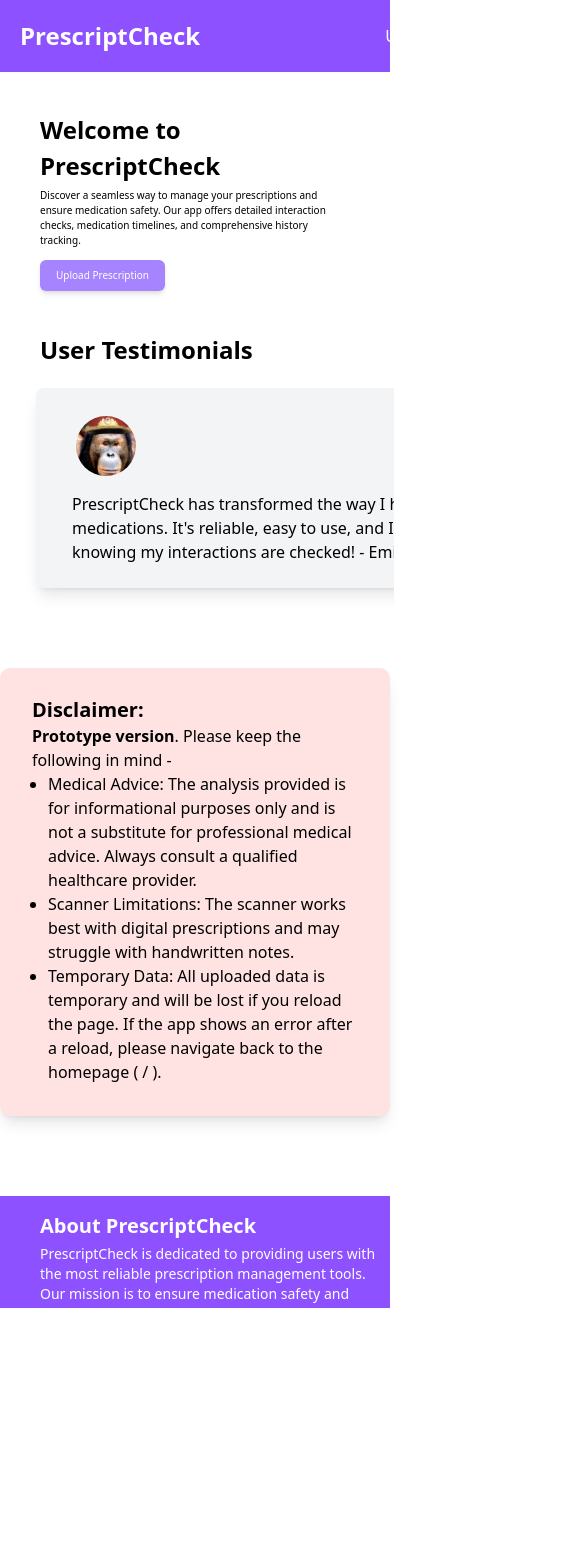
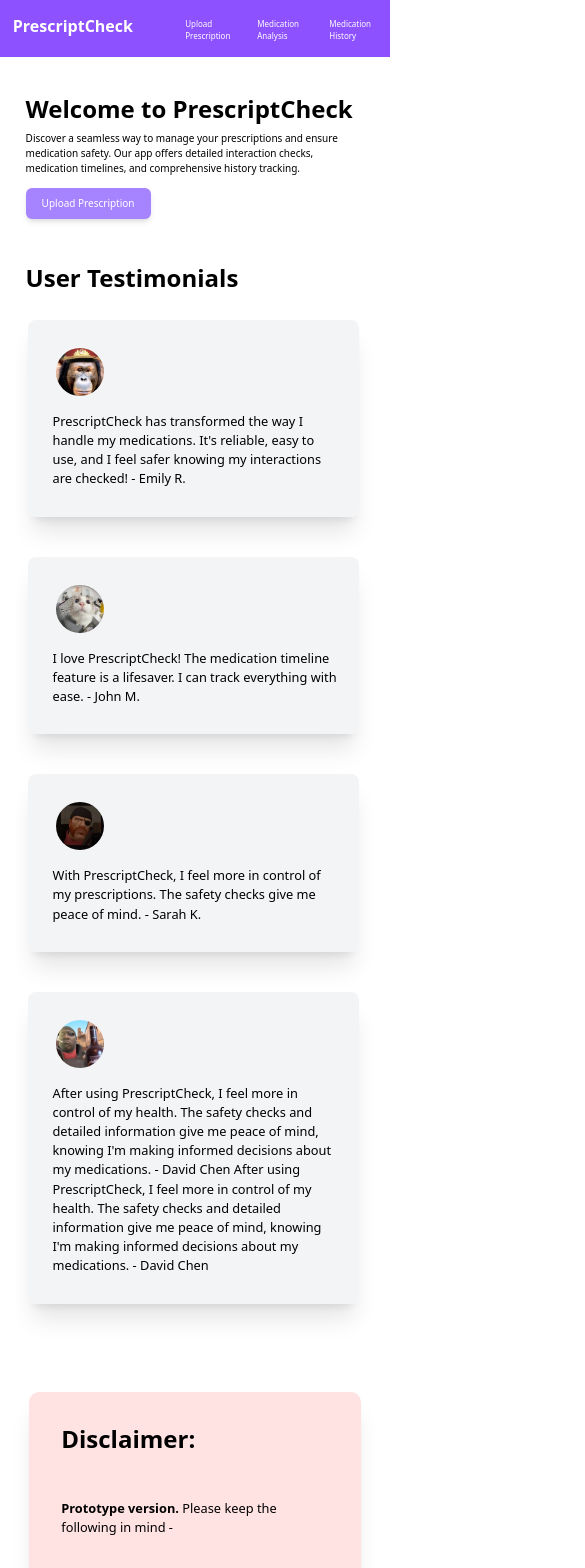
Before and after one commit to ad1tyq/PrescriptCheck, a React (Vite) app in the folder frontend/: page / in a window 390 px wide. Shown: the top 1568 px of the page, 585 px wide, since content can reach past the window. Before the commit the page ends 1408 px from the top, so only its background shows below. Built offline with nearby package versions, Linux system fonts and the light colour scheme.

Commit message:
mobile view: homepage

```diff
--- a/frontend/src/components/disclaimer.jsx
+++ b/frontend/src/components/disclaimer.jsx
@@ -1,15 +1,14 @@
 function Disclaimer() {
     return (
         <div className="flex justify-center">
-            <div className="shadow-lg bg-red-100 my-10 rounded-[10px] w-[72rem] h-auto pb-8 pt-7 px-8 gap-5 flex flex-col justify-center">
-                <p><b className="text-xl my-1">Disclaimer:</b><br/>
-                    <b>Prototype version</b>. Please keep the following in mind -<br/>
-                    <ol className="list-disc pl-4">
+            <div className="shadow-xl bg-red-100 my-10 rounded-[10px] w-[85vw] h-auto pb-8 pt-7 px-8 gap-2 flex flex-col justify-center">
+                <b className="text-[1.5rem] my-[0.1rem]">Disclaimer:</b><br/>
+                    <p className="text-[clamp(0.8rem,1vw,1rem)]"><b>Prototype version.</b> Please keep the following in mind -</p><br/>
+                    <ol className="list-disc pl-[clamp(1rem,1.5vw,1.5rem)] text-[clamp(0.8rem,1vw,1rem)]">
                          <li>Medical Advice: The analysis provided is for informational purposes only and is not a substitute for professional medical advice. Always consult a qualified healthcare provider.</li>
                         <li>Scanner Limitations: The scanner works best with digital prescriptions and may struggle with handwritten notes.</li>
                         <li>Temporary Data: All uploaded data is temporary and will be lost if you reload the page. If the app shows an error after a reload, please navigate back to the homepage ( / ).</li>
                     </ol>
-                </p>
             </div>
         </div>
     )
--- a/frontend/src/components/footer.jsx
+++ b/frontend/src/components/footer.jsx
@@ -1,12 +1,25 @@
 function Footer(){
     return(
         <>
-        <div className="w-[100%] mt-10 h-[7rem] bg-violet-500 flex flex-wrap justify-between">
-            <div className="flex-auto text-white mt-[clamp(1rem,1.4vw,1.4rem)] ml-10">
+        <div className="w-[100%] mt-10 md:h-[7rem] bg-violet-500 h-[30vh] flex flex-wrap justify-between">
+            {/* desktop */}
+            <div className="flex-auto text-white mt-[clamp(1rem,1.4vw,1.4rem)] hidden md:block ml-10">
                 <a href="/" className="font-semibold mb-3 text-xl">About PrescriptCheck</a>
                 <p className="text-sm mt-1">PrescriptCheck is dedicated to providing users with the most reliable prescription management tools. Our mission is to ensure medication safety and efficiency.</p>
             </div>
-            <div className="flex-auto mt-[clamp(1rem,1vw,1rem)] text-white">
+            {/* mobile */}
+            <div className="flex-auto text-white md:hidden mt-[1.6rem] lg:ml-10">
+                <a href="/" className="font-semibold mb-3 text-xl ml-5">About PrescriptCheck</a>
+                <p className="text-xs mt-1 ml-5 w-[90vw]">PrescriptCheck is dedicated to providing users with the most reliable prescription management tools. Our mission is to ensure medication safety and efficiency.</p>
+            </div>
+            {/* desktop */}
+            <div className="flex-auto hidden md:block mt-[clamp(1rem,1vw,1rem)] text-white">
+                <h1 className="font-semibold text-lg">Contact Us</h1>
+                <p className="text-sm">Email: support@prescriptcheck.com</p>
+                <p className="text-sm">Phone: +91 620 054 6831</p>
+            </div>
+            {/* mobile */}
+            <div className="flex-auto md:hidden ml-5 -mt-5 text-white">
                 <h1 className="font-semibold text-lg">Contact Us</h1>
                 <p className="text-sm">Email: support@prescriptcheck.com</p>
                 <p className="text-sm">Phone: +91 620 054 6831</p>
--- a/frontend/src/components/navbar.jsx
+++ b/frontend/src/components/navbar.jsx
@@ -1,13 +1,13 @@
-import { Link, resolvePath, useMatch, useResolvedPath } from "react-router-dom";
+import { Link, useMatch, useResolvedPath } from "react-router-dom";
 function Navbar(){
     return(
         <>
         {/* navbar */}
-        <nav className="flex justify-between bg-violet-500 text-md mb-10 p-5">
+        <nav className="flex justify-between bg-violet-500 text-md mb-[clamp(0rem,4vh,4rem)] py-[clamp(0.9rem,1.4vh,1.4rem)] px-[clamp(0.8rem,1.4vw,1.4rem)]">
             {/* logo */}
-            <Link to="/" className="text-white font-bold text-2xl">PrescriptCheck</Link>
+            <Link to="/" className="text-white font-bold text-[clamp(1rem,1.6vw,1.6rem)]">PrescriptCheck</Link>
             {/* navbar links */}
-            <ul className="flex ml-[clamp(5rem,46vw,46rem)] gap-10">
+            <ul className="flex ml-[0rem] gap-[clamp(1.5rem,4vw,4rem)]">
                 <CustomLink to="/upload">Upload Prescription</CustomLink>
                 <CustomLink to="/analysis">Medication Analysis</CustomLink>
                 <CustomLink to="/history">Medication History</CustomLink>
@@ -24,7 +24,7 @@ function CustomLink({to, children, ...props}){
         {/* navbar link component */}
         {/* if active ? css1 : css2 (for every other link) */}
 
-        <li className={isActive ? "text-white font-bold duration-50 w-[10rem] justify-center pt-1 flex" : "text-white hover:font-bold pt-1 duration-50 w-[10rem] justify-center flex"}>
+        <li className={isActive ? "text-white font-bold duration-50 text-[clamp(0.5rem,1vw,1rem)] w-[clamp(3rem,10vw,10rem)] justify-center pt-1 flex" : "text-white hover:font-bold pt-1 duration-50 w-[clamp(3rem,10vw,10rem)] text-[clamp(0.5rem,1vw,1rem)] justify-center flex"}>
             <Link to={to} {...props}>{children}</Link>
         </li>
         </>
--- a/frontend/src/components/testimonialCard.jsx
+++ b/frontend/src/components/testimonialCard.jsx
@@ -5,10 +5,10 @@ const TestimonialCard = ({image, review}) => {
     // individual card
     return(
         <>
-        <div className="min-w-[30rem] shadow-lg rounded-lg overflow-y-scroll h-50 bg-gray-100 p-5 pt-3" style={{scrollbarWidth:"none"}}>
+        <div className="w-[85vw] md:min-w-[25rem] mt-10 md:mt-0 lg:md-0 shadow-xl rounded-lg overflow-y-scroll md:h-[14rem] h-auto bg-gray-100 p-5 pt-3" style={{scrollbarWidth:"none"}}>
             <img src={image} alt="user testimonial"
-            className="h-15 ml-5 my-4 w-15 rounded-[50px] object-cover"/>
-            <h3 className="mx-4 mt-2">{review}</h3>
+            className="h-[clamp(3rem,4vw,4rem)] ml-2 my-4 w-[clamp(3rem,4vw,4rem)] rounded-[50px] object-cover"/>
+            <h3 className="mx-[0.3rem] text-[clamp(0.8rem,1vw,1rem)] w-[98%] my-2">{review}</h3>
         </div>
         </>
     )
@@ -19,9 +19,9 @@ function TestCardContainer(){
         <>
         {/* entire component */}
         <div className="flex flex-col">
-            <h1 className="text-lg ml-10 -mb-5 text-[clamp(1.5rem,2vw,2rem)] font-semibold">User Testimonials</h1>
+            <h1 className="text-lg ml-[clamp(1.6rem,3vw,3rem)] -mb-[4rem] md:-mb-[1rem] lg:-mb-[1rem] text-[clamp(1.5rem,2vw,2rem)] font-semibold">User Testimonials</h1>
             {/* card container */}
-            <div className="flex mx-4 rounded-lg overflow-x-scroll w-[97%] gap-10 py-10 px-5"
+            <div className="lg:flex mx-4 rounded-lg py-[3rem] overflow-x-scroll w-[97%] gap-10 sm:grid px-[clamp(0rem,3vw,3rem)]"
             style={{scrollbarWidth: 'none'}}>
                 {/* mapping array data for each card */}
                 {UserTestimonials.map((card) => (
--- a/frontend/src/components/welcome.jsx
+++ b/frontend/src/components/welcome.jsx
@@ -4,7 +4,7 @@ function Welcome()
     const navigate = useNavigate();
     return (
         <>
-            <div className="flex flex-col mx-10 mb-10">
+            <div className="flex flex-col mx-[clamp(1.6rem,3vw,3rem)] mb-10">
                 <h1 className="text-[clamp(1.5rem,2vw,2rem)] font-semibold">Welcome to PrescriptCheck</h1>
                 <p className="mb-1 text-[clamp(10px,_1vw,_2vw)] mt-1">Discover a seamless way to manage your prescriptions and ensure medication safety. Our app offers detailed interaction checks, medication timelines, and comprehensive history tracking.</p>
                 <button className="bg-violet-400 w-fit cursor-pointer text-[clamp(10px,_1vw,_2vw)] py-2 px-4 rounded-md font-medium text-white mt-2 duration-300 hover:bg-violet-500 shadow-md"
```
